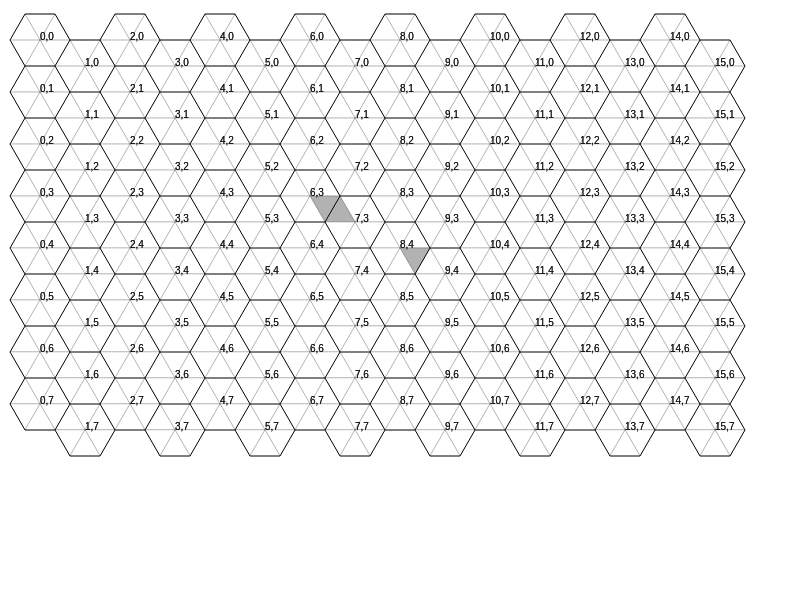
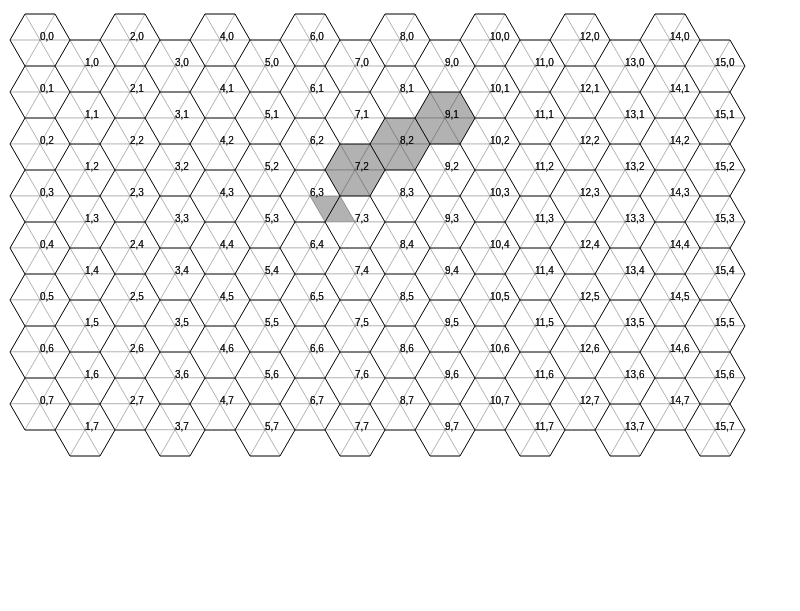
Before and after one commit to mahulst/multi-hexagon-tiles, a plain HTML site: page index.html in a window 1280 px wide. Shown: the whole page, without its empty margins (0-800 px from the left). Drawn offline with Linux system fonts and the light colour scheme.

```diff
--- a/index.html
+++ b/index.html
@@ -6,7 +6,7 @@
     <title>Hexagon Grid</title>
   </head>
   <body>
-    <canvas id="hexCanvas" width="960" height="600"></canvas>
+    <canvas id="hexCanvas" width="740" height="460"></canvas>
     <script src="/main.js"></script>
   </body>
 </html>
--- a/main.js
+++ b/main.js
@@ -2,13 +2,10 @@
 let drawCoords = true
 let shape = [
   { hex: { row: 3, col: 6 }, parts: [0] },
-  //{ hex: { row: 2, col: 7 }, parts: allHexParts },
-  //{ hex: { row: 2, col: 8 }, parts: allHexParts },
-  //{ hex: { row: 1, col: 9 }, parts: allHexParts },
+  { hex: { row: 2, col: 7 }, parts: allHexParts },
+  { hex: { row: 2, col: 8 }, parts: allHexParts },
+  { hex: { row: 1, col: 9 }, parts: allHexParts },
   { hex: { row: 3, col: 7 }, parts: [3] },
-  { hex: { row: 4, col: 8 }, parts: [0] },
-  //        { hex: { row: 5, col: 2 }, parts: [0] },
-  //        { hex: { row: 7, col: 2 }, parts: [2] },
 ]
 var HexDirection
 ;(function (HexDirection) {
```
Also changed, not shown: example.png (added), 1 other file.
